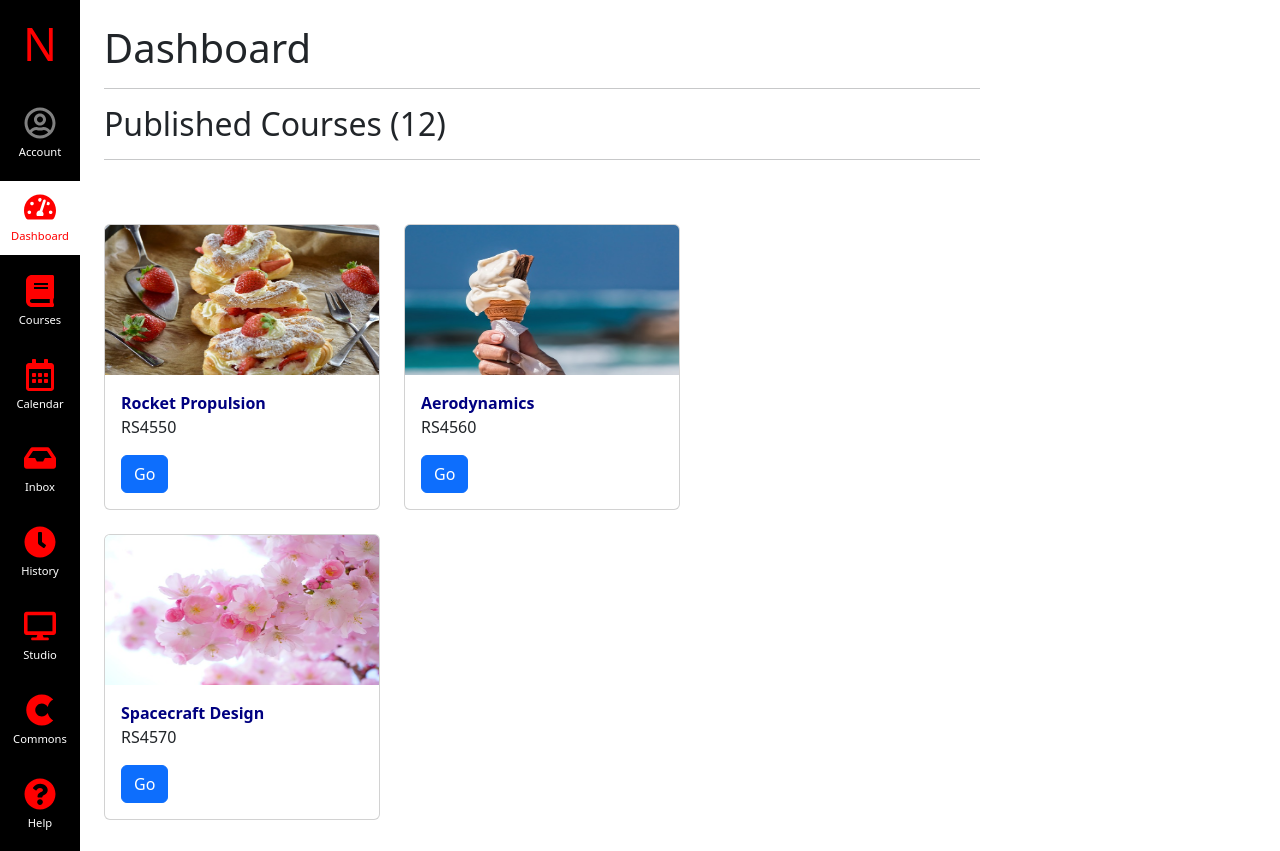
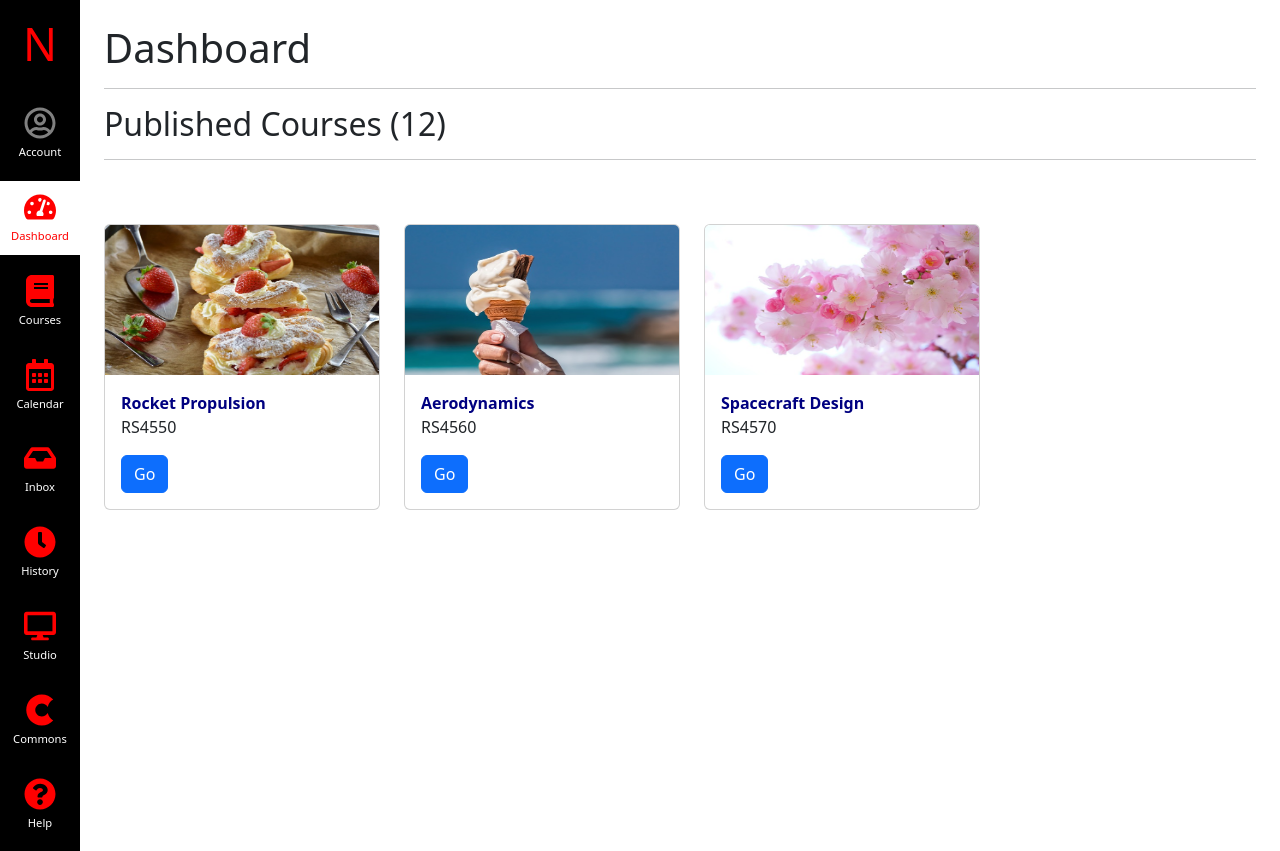
Before and after one commit to srjeon21/kanbas-react-web-app, a React (Create React App) app: page /#/Kanbas/Dashboard in a window 1280 px wide. Built offline with nearby package versions, Linux system fonts and the light colour scheme; the HTML template or start-up script is replaced by a standard one.

Commit message:
screen width fix

```diff
--- a/src/Kanbas/Courses/Navigation/index.tsx
+++ b/src/Kanbas/Courses/Navigation/index.tsx
@@ -8,7 +8,7 @@ function CourseNavigation() {
   const courseId = pathname.split("/")[3];
   return (
     <ul className="wd-navigation">
-      {links.map((link, index) => (
+        {links.map((link, index) => (
         <li key={index} className={pathname.includes(link) ? "wd-active" : ""}>
           <Link to={`/Kanbas/Courses/${courseId}/${link}`}>{link}</Link>
         </li>
--- a/src/Kanbas/index.tsx
+++ b/src/Kanbas/index.tsx
@@ -9,7 +9,7 @@ function Kanbas() {
       <div>
         <KanbasNavigation/>
       </div>
-      <div>
+      <div className="flex-fill">
         <Routes>
             <Route path="/" element={<Navigate to="Dashboard" />} />
             <Route path="Account" element={<h1>Account</h1>} />
```
